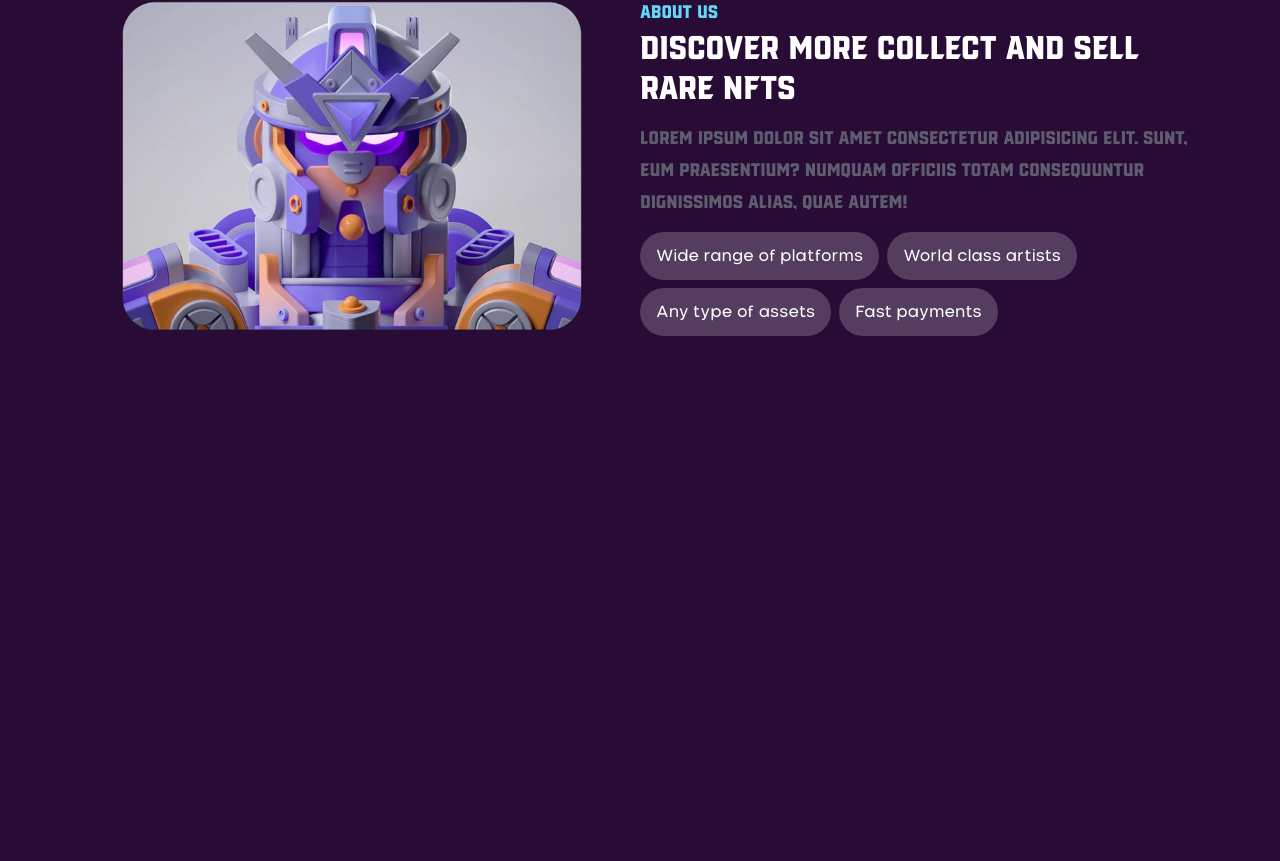
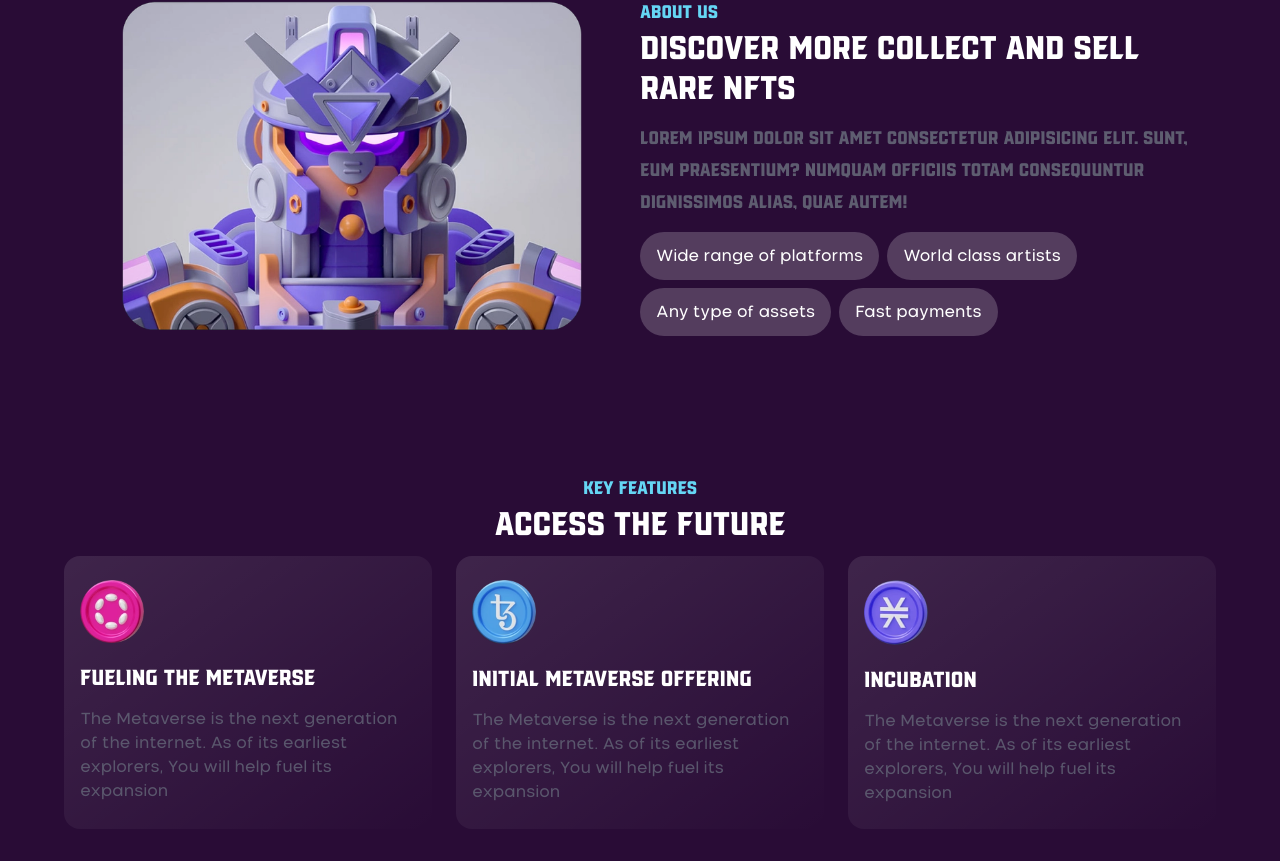
Before and after one commit to Hrithik0112/Web3-landing-Page, a Next.js app: page / in a window 1280 px wide. Shown: the part 1436-2297 px from the top of the page. Before the commit the page ends 1812 px from the top, so only its background shows below. Built offline with nearby package versions, Linux system fonts and the light colour scheme.

Commit message:
Feat : Added Features section

```diff
--- a/src/app/page.tsx
+++ b/src/app/page.tsx
@@ -1,5 +1,6 @@
 import Header from "@/components/Header";
 import AboutUs from "@/sections/AboutUs";
+import Features from "@/sections/Features";
 import Hero from "@/sections/Hero";
 import Popularity from "@/sections/Popularity";
 export default function Home() {
@@ -10,6 +11,7 @@ export default function Home() {
       <Hero/>
       <Popularity/>
       <AboutUs/>
+      <Features/>
     </div>
   );
 }
--- /dev/null
+++ b/src/sections/Features.tsx
@@ -0,0 +1,49 @@
+import Title from '@/components/Title';
+import { Titan_One } from 'next/font/google';
+import React from 'react'
+const cards = [
+    {
+        id: 1,
+        title: "Fueling the Metaverse",
+        desc: "The Metaverse is the next generation of the internet. As of its earliest explorers, You will help fuel its expansion",
+    },
+    {
+        id: 2,
+        title: "Initial Metaverse Offering",
+        desc: "The Metaverse is the next generation of the internet. As of its earliest explorers, You will help fuel its expansion",
+    },
+    {
+        id: 3,
+        title: "Incubation",
+        desc: "The Metaverse is the next generation of the internet. As of its earliest explorers, You will help fuel its expansion",
+    },
+];
+const Features = () => {
+  return (
+    <section className="w-full flex flex-col flex-wrap center gap-4">
+            <Title
+                heading="Key Features"
+                subHeading="Access The Future"
+                className="text-center"
+            />
+            <div className="flex flex-row flex-wrap w-full justify-center gap-6">
+                {cards.map((card) => (
+                    <div
+                        key={card.id}
+                        className="bg-gradient-to-br from-white/10 hover:bg-gradient-to-tl hover:from-white/10  transition-colors flex flex-col flex-wrap rounded-2xl items-start gap-4 py-6 px-4 md:flex-1"
+                    >
+                        <img
+                            className="w-16 h-w-16"
+                            src={`/assets/${card.id}.png`}
+                            alt={card.title}
+                        />
+                        <h4 className="text-2xl">{card.title}</h4>
+                        <span className="text-gray-500/70 font-nominee">{card.desc}</span>
+                    </div>
+                ))}
+            </div>
+        </section>
+  )
+}
+
+export default Features
```
